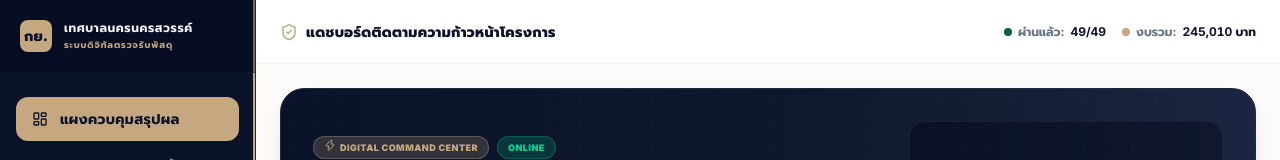
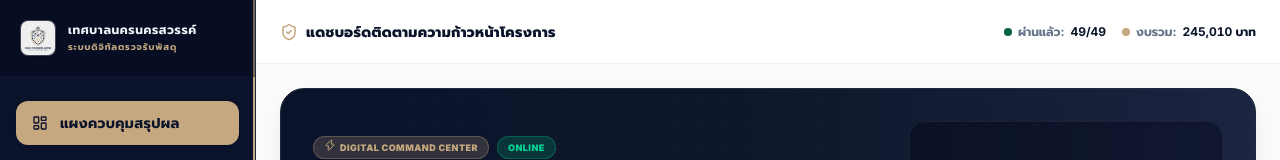
Before and after one commit to poppatompong-dev/nsm-procurement-69, a React (Vite) app: page / in a window 1280 px wide. Shown: the top 160 px of the page. Built offline with nearby package versions, Linux system fonts and the light colour scheme.

Commit message:
design: add premium logo mockup for Nakhon Sawan Municipality sidebar header

```diff
--- a/src/App.jsx
+++ b/src/App.jsx
@@ -390,8 +390,8 @@ export default function App() {
 
         {/* Sidebar Brand header */}
         <div className="p-5 bg-slate-950/40 flex items-center gap-3 border-b border-slate-800/40 relative">
-          <div className="w-8 h-8 rounded-lg bg-gov-gold flex items-center justify-center font-black text-sm text-gov-navy shadow-md">
-            กย.
+          <div className="w-9 h-9 rounded-lg bg-white/10 flex items-center justify-center overflow-hidden shrink-0 shadow-md border border-white/15">
+            <img src="/logo.png" alt="Municipality Logo" className="w-full h-full object-cover" />
           </div>
           <div>
             <h1 className="text-xs font-bold tracking-wider uppercase text-slate-100">เทศบาลนครนครสวรรค์</h1>
```
Also changed, not shown: public/logo.png (added).
